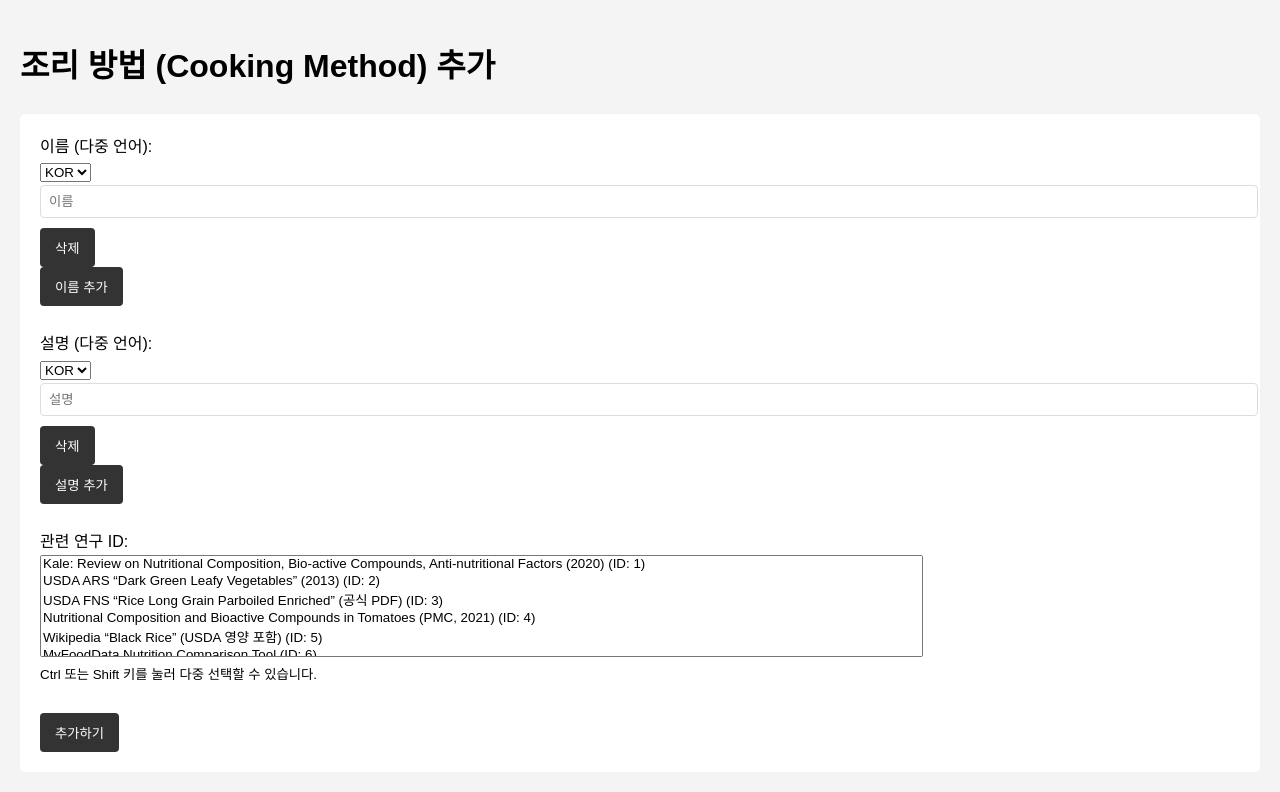
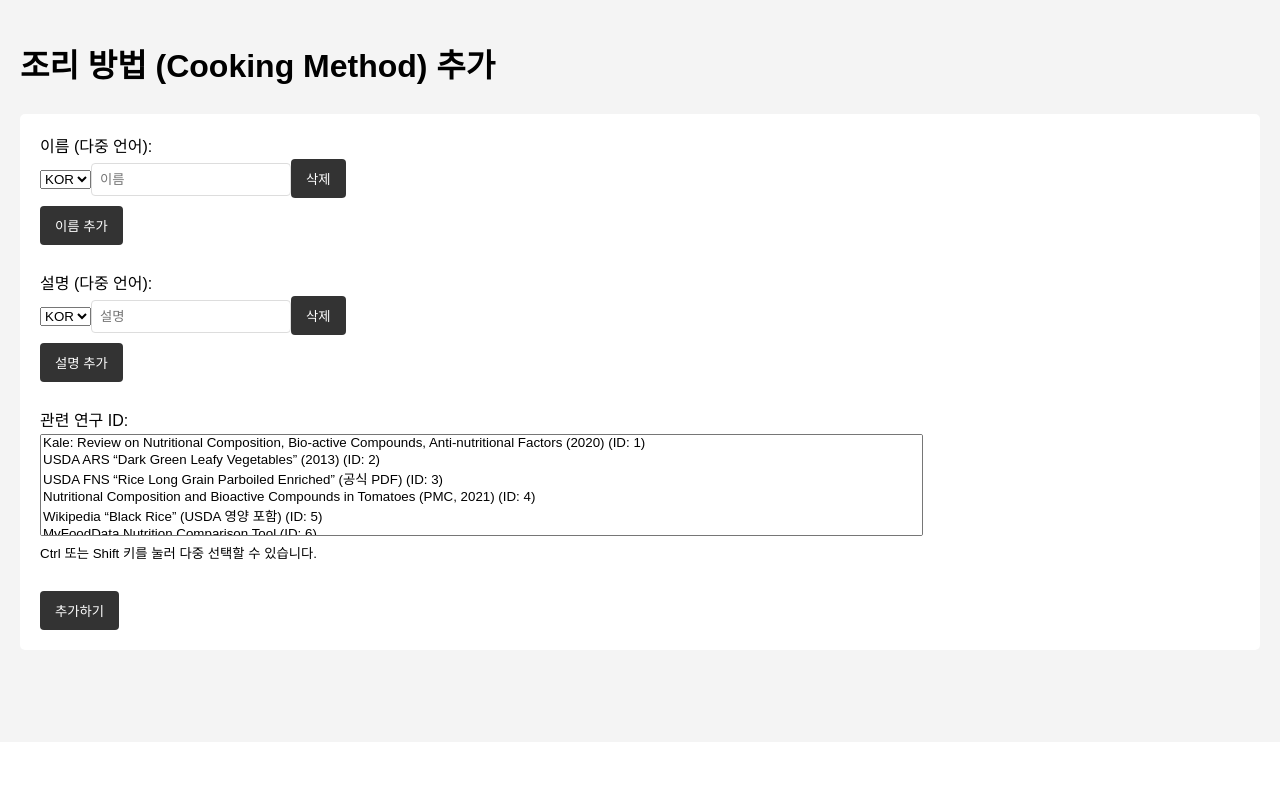
Before and after one commit to hansrocketry-hue/UNIST-Aero, a Flask app: page /add/cooking-method in a window 1280 px wide. Shown: the part 58-850 px from the top of the page. After the commit the page ends 688 px from the top, so only its background shows below. Run offline with Flask 3, Linux system fonts and the light colour scheme.

Commit message:
Update style.css

```diff
--- a/app/static/css/style.css
+++ b/app/static/css/style.css
@@ -152,3 +152,7 @@ form button {
 .nutrition-grid {
     grid-template-columns: repeat(auto-fit, minmax(170px, 1fr));
 }
+input[type="text"], input[type="password"] {
+  width: 200px !important;/* 원하는 고정 너비 */
+  box-sizing: border-box !important; /* padding/border를 포함하도록 */
+}
```
